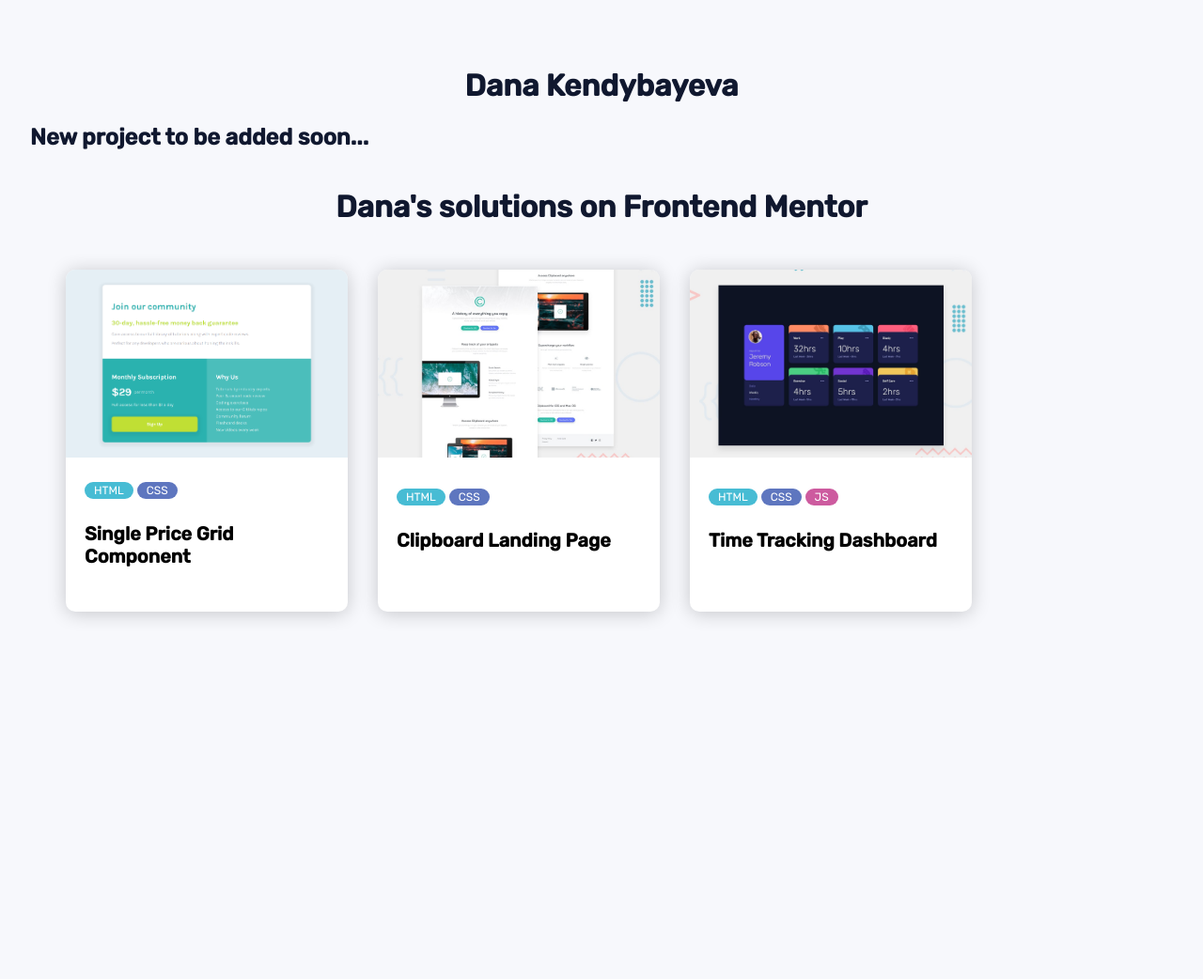
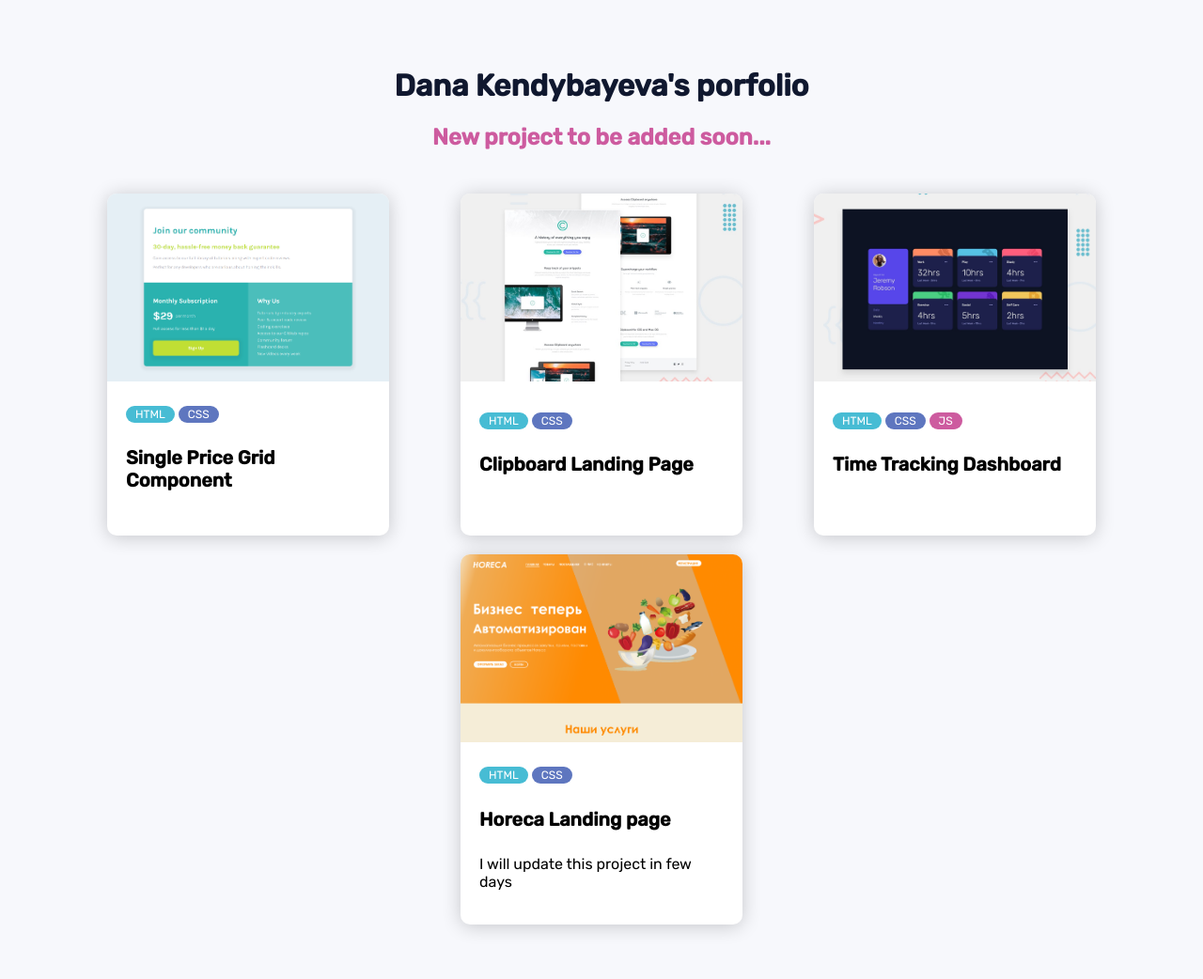
Before and after one commit to danakendybayeva/frontend-mentor, a PHP site: page / in a window 1280 px wide. Shown: the whole page at 94% size. Before the commit the page ends 660 px from the top, so only its background shows below. Run offline with PHP 8.4, Linux system fonts and the light colour scheme.

Commit message:
new project update

```diff
--- a/index.html
+++ b/index.html
@@ -5,6 +5,7 @@
   <meta charset="UTF-8">
   <meta http-equiv="X-UA-Compatible" content="IE=edge">
   <meta name="viewport" content="width=device-width, initial-scale=1.0">
+  <link rel="icon" href="./icon.png">
   <link rel="preconnect" href="https://fonts.googleapis.com">
   <link rel="preconnect" href="https://fonts.gstatic.com" crossorigin>
   <link href="https://fonts.googleapis.com/css2?family=Rubik:wght@300;400;500&display=swap" rel="stylesheet">
@@ -16,10 +17,9 @@
   <div class="main">
     <div class="profile">
       <img src="" alt="">
-      <h1>Dana Kendybayeva</h1>
+      <h1>Dana Kendybayeva's porfolio</h1>
       <h2>New project to be added soon...</h2>
     </div>
-  <h1>Dana's solutions on Frontend Mentor</h1>
     <div class="container">
       <div class="card">
         <div class="card-header">
@@ -77,9 +77,27 @@
             </h4>
           </a>
         </div>
+      </div>
+
+    <div class="card">
+      <div class="card-header">
+        <a href="#">
+          <img src="./horeca/Landing page.png" alt="project 4" />
+        </a>
+      </div>
+      <div class="card-body">
+        <div class="tags">
+          <span class="tag tag-teal">HTML</span>
+          <span class="tag tag-purple">CSS</span>
+        </div>
+        <a href="#">
+          <h4>
+            Horeca Landing page
+          </h4>
+          <p>I will update this project in few days</p>
+        </a>
+      </div>
     </div>
-
-
   </div>
 
 </body>
--- a/style.css
+++ b/style.css
@@ -26,12 +26,20 @@ h1 {
   padding: 2rem;
 }
 
+.profile {
+  text-align: center;
+}
+
+.profile h2 {
+  color: #cd5b9f;
+}
+
 .container {
   display: flex;
-  width: 1040px;
   justify-content: space-evenly;
   flex-wrap: wrap;
   padding: 1rem;
+  margin: 0 auto;
 }
 .card {
   margin: 10px;
```
Also changed, not shown: horeca/Landing page.png (added), icon.png (added).
